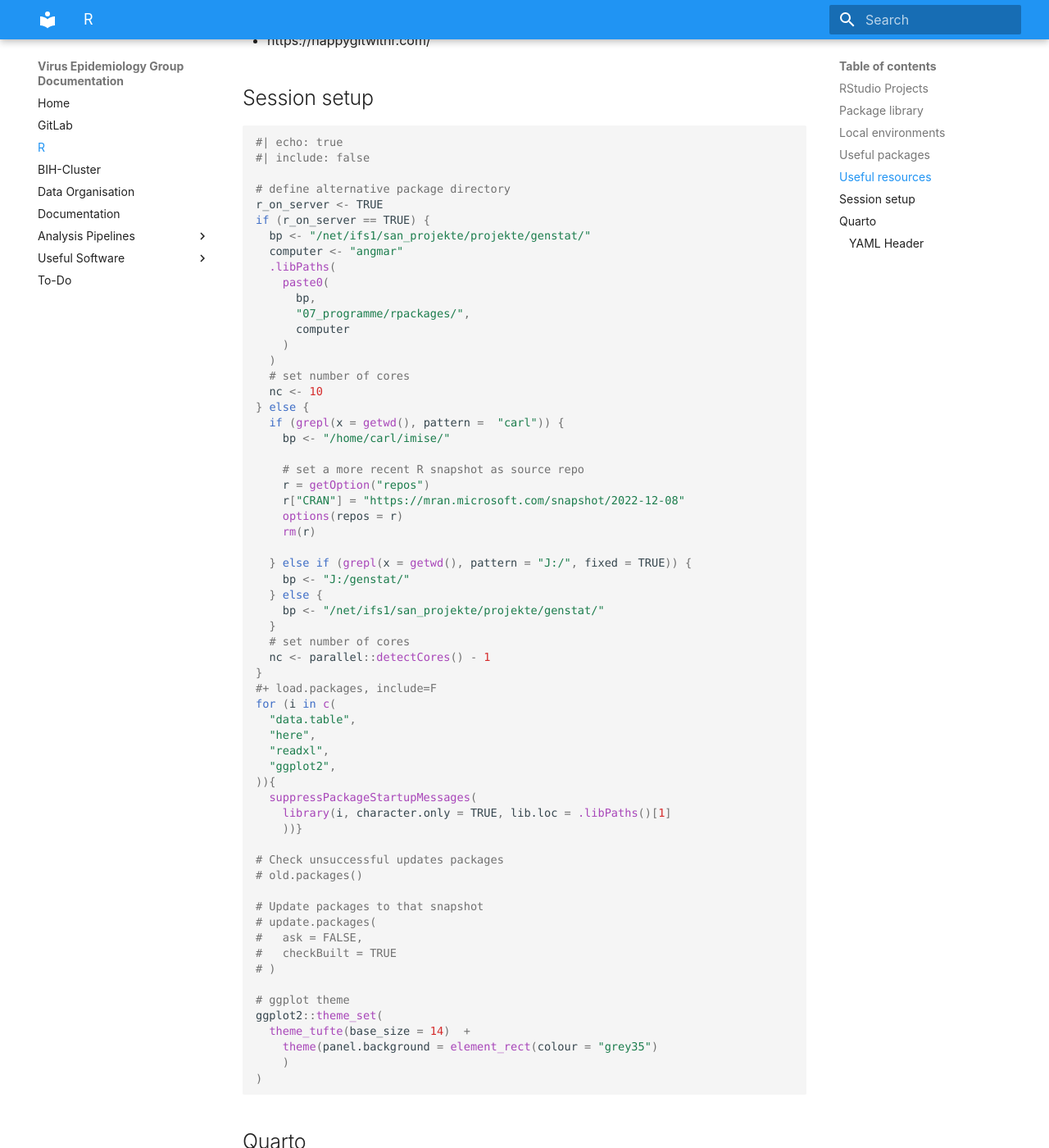
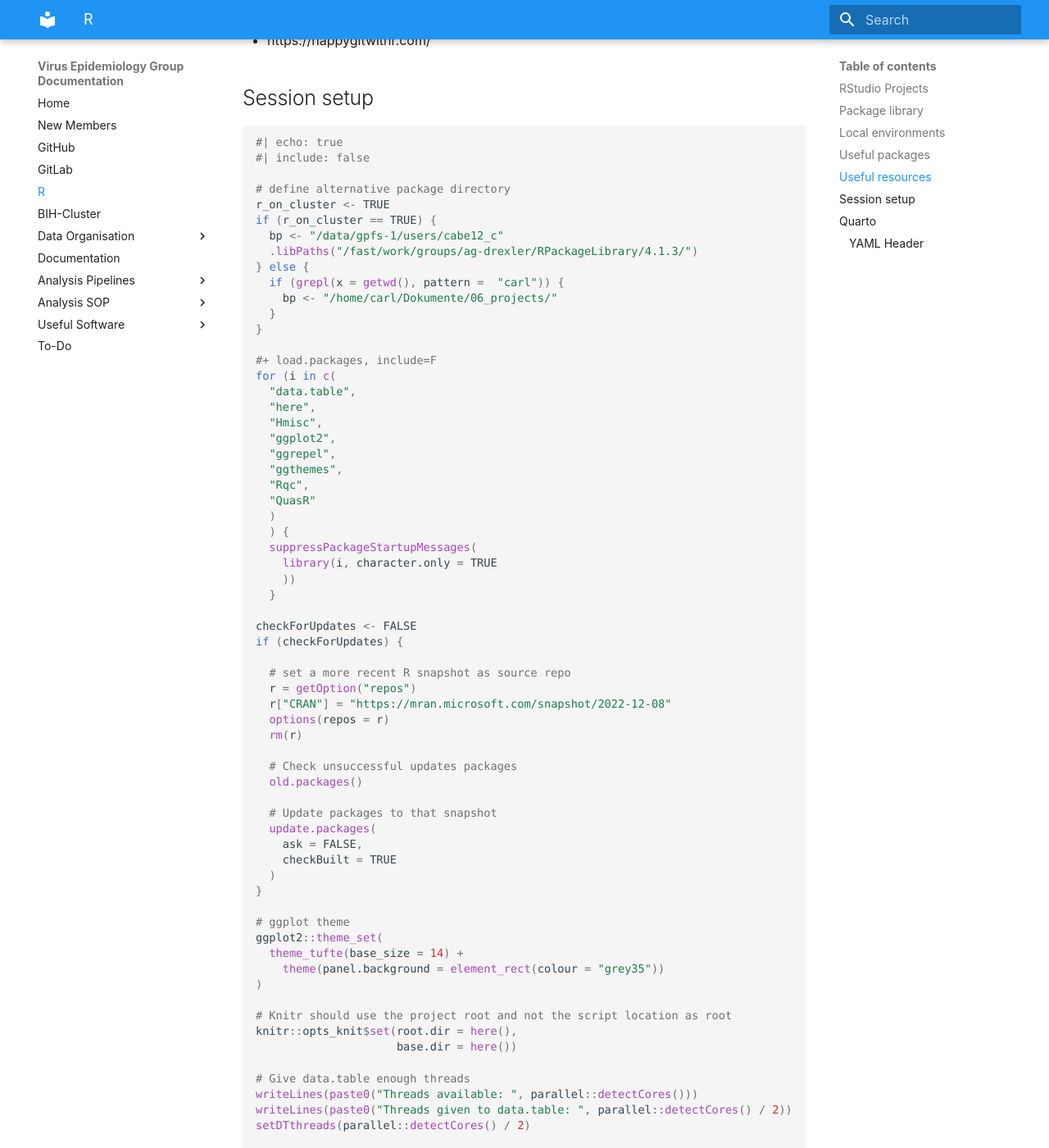
Before and after one commit to drexler-virus-epidemiology/group-documentation, an MkDocs documentation site: the page built from docs/r.md, in a window 1280 px wide and 1400 px high, scrolled down 956 px. Shown: the whole window at 82% size. Built offline with MkDocs 1.6.1 and Material for MkDocs 9.7.7, drawn with Linux system fonts in a browser that asks for light colours; some of the changed text lies outside the part shown.

Commit message:
Continue adding docs
* restructure data data-organisation
* add SOP chapter
* add BCL conversion information

````diff
--- a/docs/r.md
+++ b/docs/r.md
@@ -37,63 +37,71 @@ library(data.table)
 #| include: false
 
 # define alternative package directory
-r_on_server <- TRUE
-if (r_on_server == TRUE) {
-  bp <- "/net/ifs1/san_projekte/projekte/genstat/"
-  computer <- "angmar"
-  .libPaths(
-    paste0(
-      bp,
-      "07_programme/rpackages/",
-      computer
-    )
-  )
-  # set number of cores
-  nc <- 10
+r_on_cluster <- TRUE
+if (r_on_cluster == TRUE) {
+  bp <- "/data/gpfs-1/users/cabe12_c"
+  .libPaths("/fast/work/groups/ag-drexler/RPackageLibrary/4.1.3/")
 } else {
   if (grepl(x = getwd(), pattern =  "carl")) {
-    bp <- "/home/carl/imise/"
+    bp <- "/home/carl/Dokumente/06_projects/"
+  }
+}
 
-    # set a more recent R snapshot as source repo
-    r = getOption("repos")
-    r["CRAN"] = "https://mran.microsoft.com/snapshot/2022-12-08"
-    options(repos = r)
-    rm(r)
-
-  } else if (grepl(x = getwd(), pattern = "J:/", fixed = TRUE)) {
-    bp <- "J:/genstat/"
-  } else {
-    bp <- "/net/ifs1/san_projekte/projekte/genstat/"
-  }
-  # set number of cores
-  nc <- parallel::detectCores() - 1
-}
 #+ load.packages, include=F
 for (i in c(
   "data.table",
   "here",
-  "readxl",
+  "Hmisc",
   "ggplot2",
-)){
+  "ggrepel",
+  "ggthemes",
+  "Rqc",
+  "QuasR"
+  )
+  ) {
   suppressPackageStartupMessages(
-    library(i, character.only = TRUE, lib.loc = .libPaths()[1]
-    ))}
+    library(i, character.only = TRUE
+    ))
+  }
 
-# Check unsuccessful updates packages
-# old.packages()
+checkForUpdates <- FALSE
+if (checkForUpdates) {
 
-# Update packages to that snapshot
-# update.packages(
-#   ask = FALSE,
-#   checkBuilt = TRUE
-# )
+  # set a more recent R snapshot as source repo
+  r = getOption("repos")
+  r["CRAN"] = "https://mran.microsoft.com/snapshot/2022-12-08"
+  options(repos = r)
+  rm(r)
+
+  # Check unsuccessful updates packages
+  old.packages()
+
+  # Update packages to that snapshot
+  update.packages(
+    ask = FALSE,
+    checkBuilt = TRUE
+  )
+}
 
 # ggplot theme
 ggplot2::theme_set(
-  theme_tufte(base_size = 14)  +
-    theme(panel.background = element_rect(colour = "grey35")
-    )
+  theme_tufte(base_size = 14) +
+    theme(panel.background = element_rect(colour = "grey35"))
 )
+
+# Knitr should use the project root and not the script location as root
+knitr::opts_knit$set(root.dir = here(),
+                     base.dir = here())
+
+# Give data.table enough threads
+writeLines(paste0("Threads available: ", parallel::detectCores()))
+writeLines(paste0("Threads given to data.table: ", parallel::detectCores() / 2))
+setDTthreads(parallel::detectCores() / 2)
+
+# Option setup for
+options(prType = 'html')
+options(knitr.table.format = "html")
+options(grType = 'plotly')
 ```
 
 ## Quarto
--- a/mkdocs.yml
+++ b/mkdocs.yml
@@ -14,15 +14,22 @@ theme:
   font: false
 
 nav:
-  - Home: index.md
-  - GitLab: gitlab.md
-  - R: r.md
-  - BIH-Cluster: bih-cluster.md
-  - Data Organisation: data-organisation.md
-  - Documentation: documentation.md
+  - 'Home': index.md
+  - 'New Members': new-members.md
+  - 'GitHub': github.md
+  - 'GitLab': gitlab.md
+  - 'R': r.md
+  - 'BIH-Cluster': bih-cluster.md
+  - 'Data Organisation':
+    - 'File system': data-organisation/file-system.md
+    - 'NGS runs': data-organisation/ngs-runs.md
+  - 'Documentation': documentation.md
   - 'Analysis Pipelines':
     - 'Virus Discovery': virus-identification-pipelines/virus-discovery.md
     - 'Virus Assembly': virus-identification-pipelines/virus-assembly.md
+  - 'Analysis SOP':
+    - 'BCL to FASTQ conversion': analysis-sop/bcl-fastq-conversion.md
+    - 'RStudio on HPC cluster': analysis-sop/rstudio-cluster.md
   - 'Useful Software':
     - 'Bowtie 2': useful-software/bowtie-2.md
     - 'DIAMOND': useful-software/diamond.md
@@ -32,7 +39,7 @@ nav:
     - 'Kraken 2': useful-software/kraken-2.md
     - 'Serratus': useful-software/serratus.md
     - 'SPAdes': useful-software/spades.md
-  - To-Do: todo.md
+  - 'To-Do': todo.md
 
 repo_url: ""
 site_url: ""
````
Also changed, not shown: docs/analysis-sop/bcl-fastq-conversion.md (added, +139 -0 lines), docs/analysis-sop/rstudio-cluster.md (added, +11 -0 lines), docs/bih-cluster.md (+24 -0 lines), docs/data-organisation/ngs-runs.md (added, +16 -0 lines), docs/github.md (added, +22 -0 lines), docs/index.md (+3 -1 lines), docs/new-members.md (added, +76 -0 lines), docs/virus-identification-pipelines/virus-discovery.md (+15 -0 lines), docs/data-organisation/file-system.md (renamed from docs/data-organisation.md).
